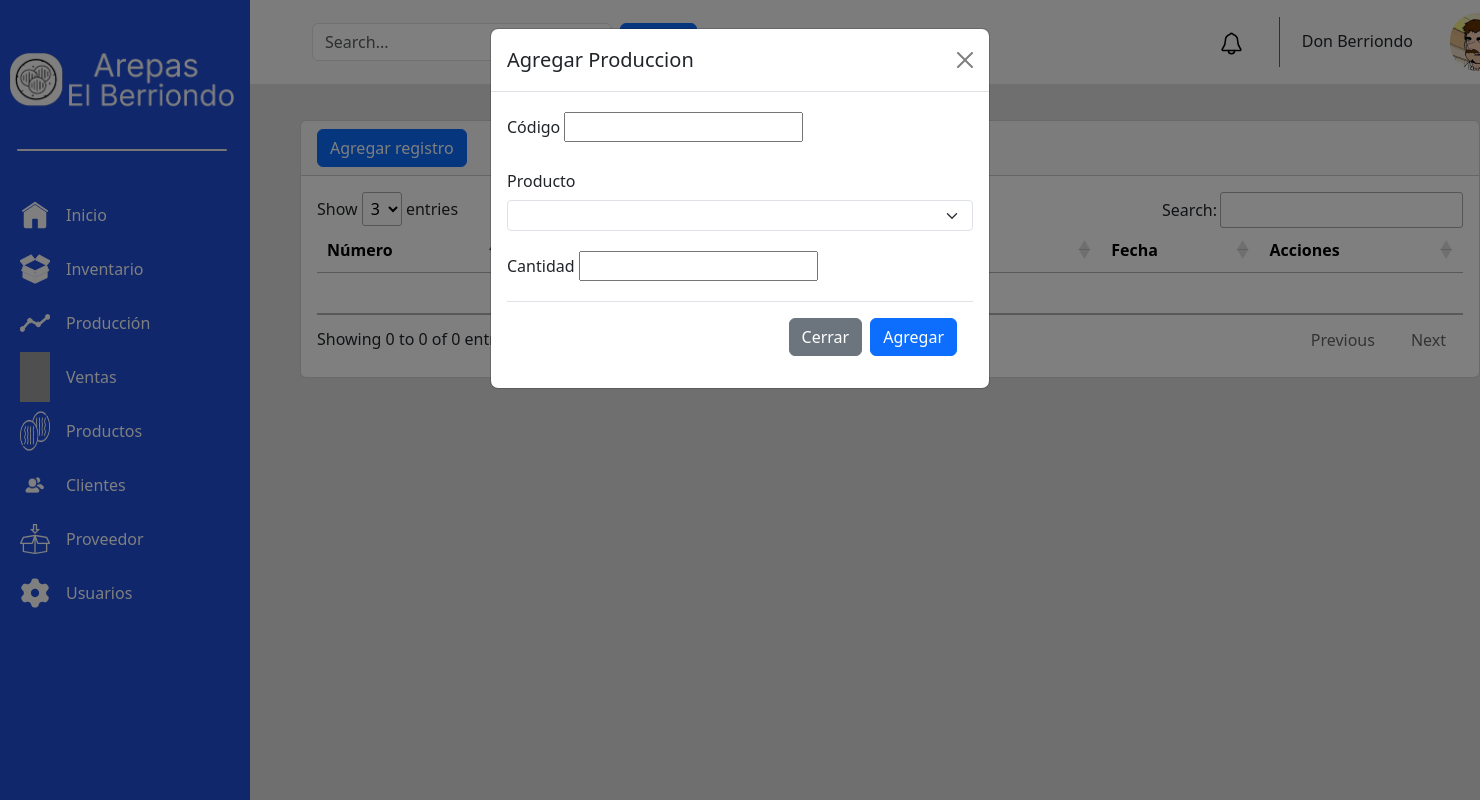
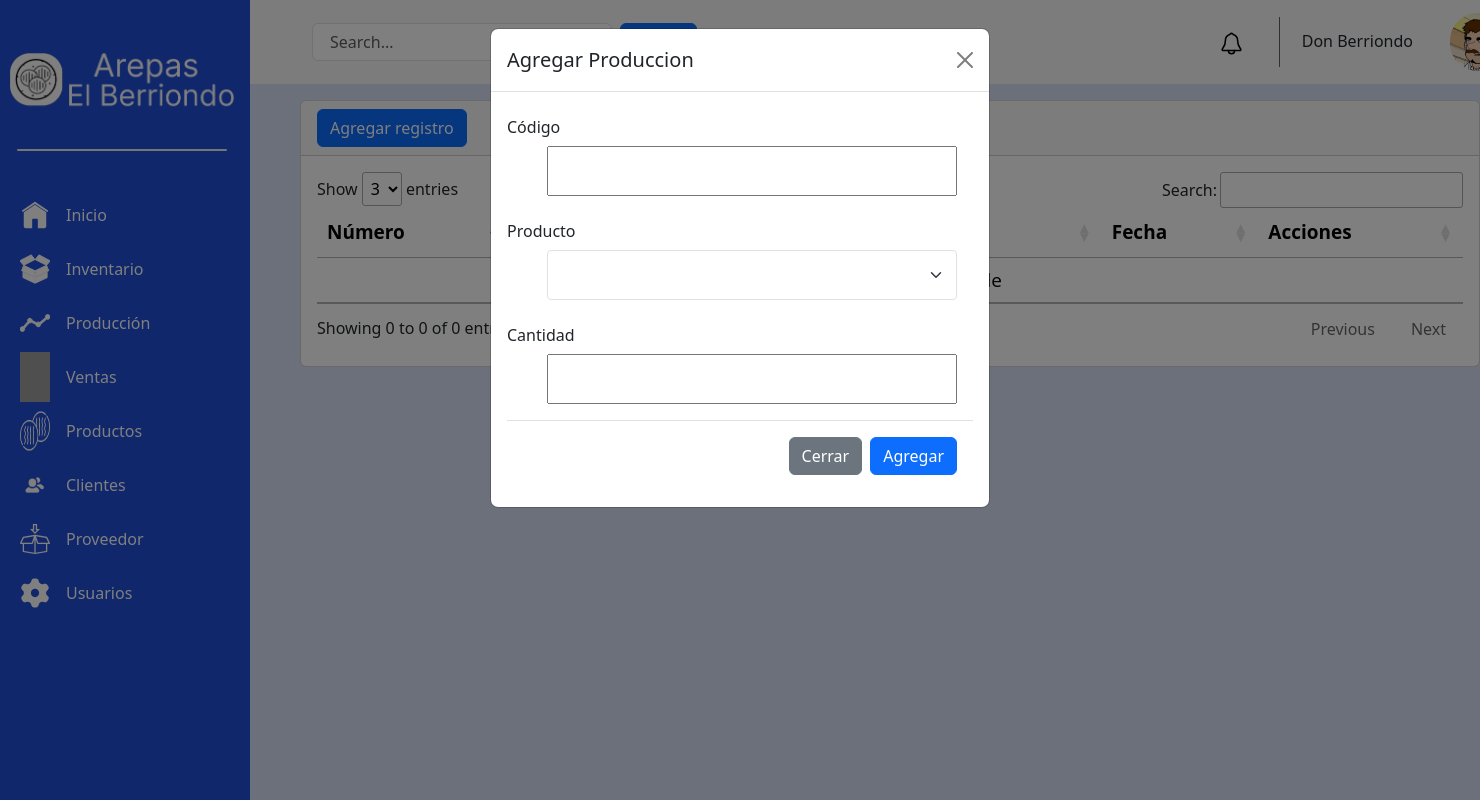
Before and after one commit to AlexisSalazar123/Proyecto-GitHub, a PHP site: page /Produccion/index.php in a window 1480 px wide, after a click on "Agregar registro". Run offline with PHP 8.4, Linux system fonts and the light colour scheme; data that the repository does not hold is empty; some libraries are stand-ins or nearby versions; grey boxes are pictures that could not be loaded.

Commit message:
Update estilosCSS

```diff
--- a/Css/estilosHeader.css
+++ b/Css/estilosHeader.css
@@ -1,6 +1,13 @@
-#body{
-    background-color: rgb(225, 223, 223);
+#body {
+  position: sticky;
+  background-color: rgb(216, 224, 244);
+  /* background-color: rgb(225, 223, 223); */
+  top: 0;
+  left: 0;
+  width: 1100px; /* Define un ancho para el elemento lateral */
+  height: 100vh; /* Ocupa toda la altura de la ventana */
 }
+
 #imgUsuario{
   transform: translateX(335px);
 }
@@ -13,6 +20,8 @@
   transform: translateX(250px);
   width: 1280px;
   position: fixed;
+  top: 0;
+  z-index: 1000;
 }
 
 #notification{
--- a/Css/estilosProduccion.css
+++ b/Css/estilosProduccion.css
@@ -1,5 +1,109 @@
 #tabla_produccion{
     left: 300px;
-    transform: translateY(120px);
+    transform: translateY(100px);
     width: 1180px;
 }
+
+#buttonBusqueda{
+    transform: translateX(760px);
+}
+
+#tabla_id{
+    font-size: 19px;
+    font-family: 'Open Sans', sans-serif;
+}
+
+.input-icon{
+    position: absolute;
+    height: 30px;
+    width: 30px;
+    left: 20px;
+    top: 50%;
+    transform: translateY(-130px);
+}
+
+.mb-3 input{
+    transform: translateX(40px);
+    width: 410px;
+    height: 50px;
+}
+
+.form-select{
+    transform: translateX(40px);
+    width: 410px !important;
+    height: 50px;
+}
+
+::placeholder{
+    transform: translateX(5px);
+}
+
+.icon2{
+    position: absolute;
+    height: 30px;
+    width: 30px;
+    left: 20px;
+    top: 50%;
+    transform: translateY(-66px);
+}
+
+.icon3{
+    position: absolute;
+    height: 30px;
+    width: 30px;
+    left: 20px;
+    top: 50%;
+    transform: translateY(1px);
+}
+
+.form-select{
+    transform: translateX(40px);
+    width: 410px;
+    height: 50px;
+}
+
+#icons1{
+    width: 25px !important;
+    position: absolute;
+    height: 30px;
+    width: 30px;
+    left: 20px;
+    top: 50%;
+    transform: translateY(-214px);
+}
+
+#icons2{
+    position: absolute;
+    height: 30px;
+    width: 30px;
+    left: 20px;
+    top: 50%;
+    transform: translateY(-108px);
+}
+
+#icons3{
+    position: absolute;
+    height: 30px;
+    width: 30px;
+    left: 20px;
+    top: 50%;
+    transform: translateY(-5px);
+}
+
+#icons4{
+    position: absolute;
+    height: 30px;
+    width: 30px;
+    left: 20px;
+    top: 50%;
+    transform: translateY(100px);
+}
+
+#icons5{
+    position: absolute;
+    height: 30px;
+    width: 30px;
+    left: 20px;
+    top: 50%;
+    transform: translateY(205px);
+}
```
Lines whose indentation alone changed are shown as unchanged.
